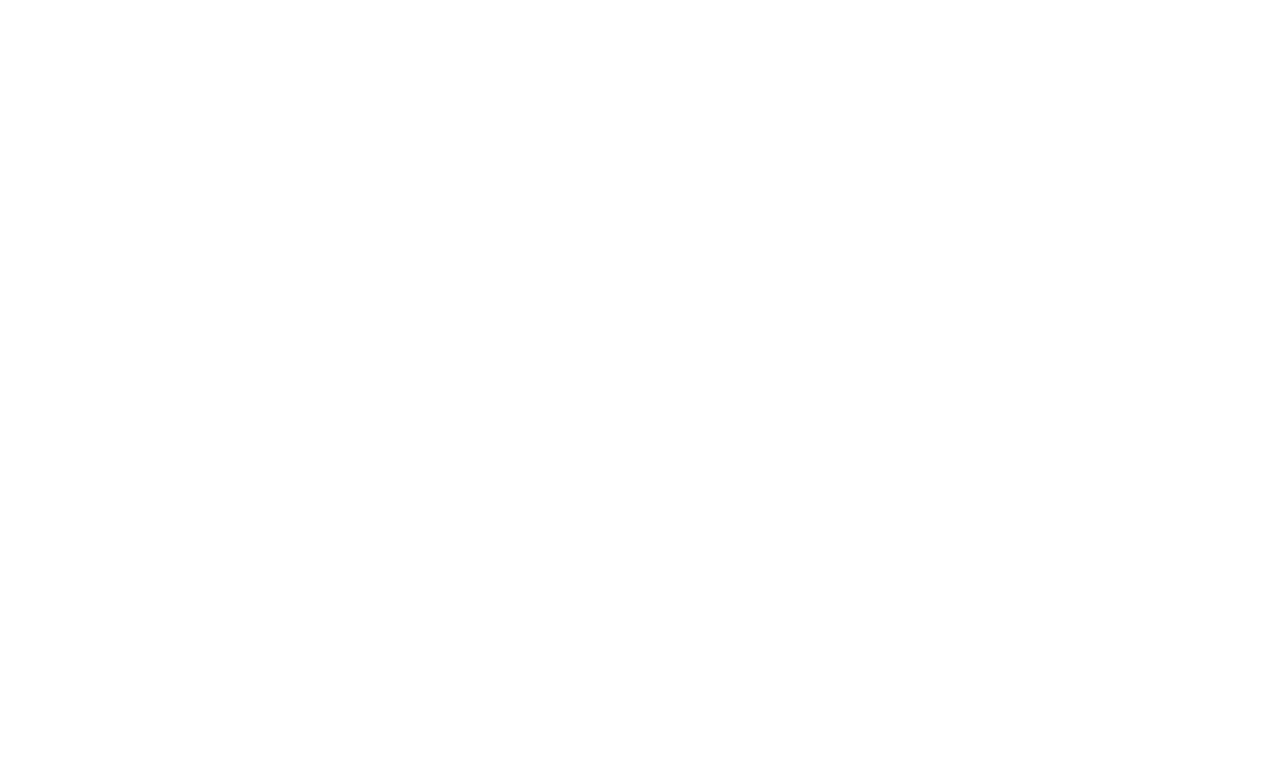
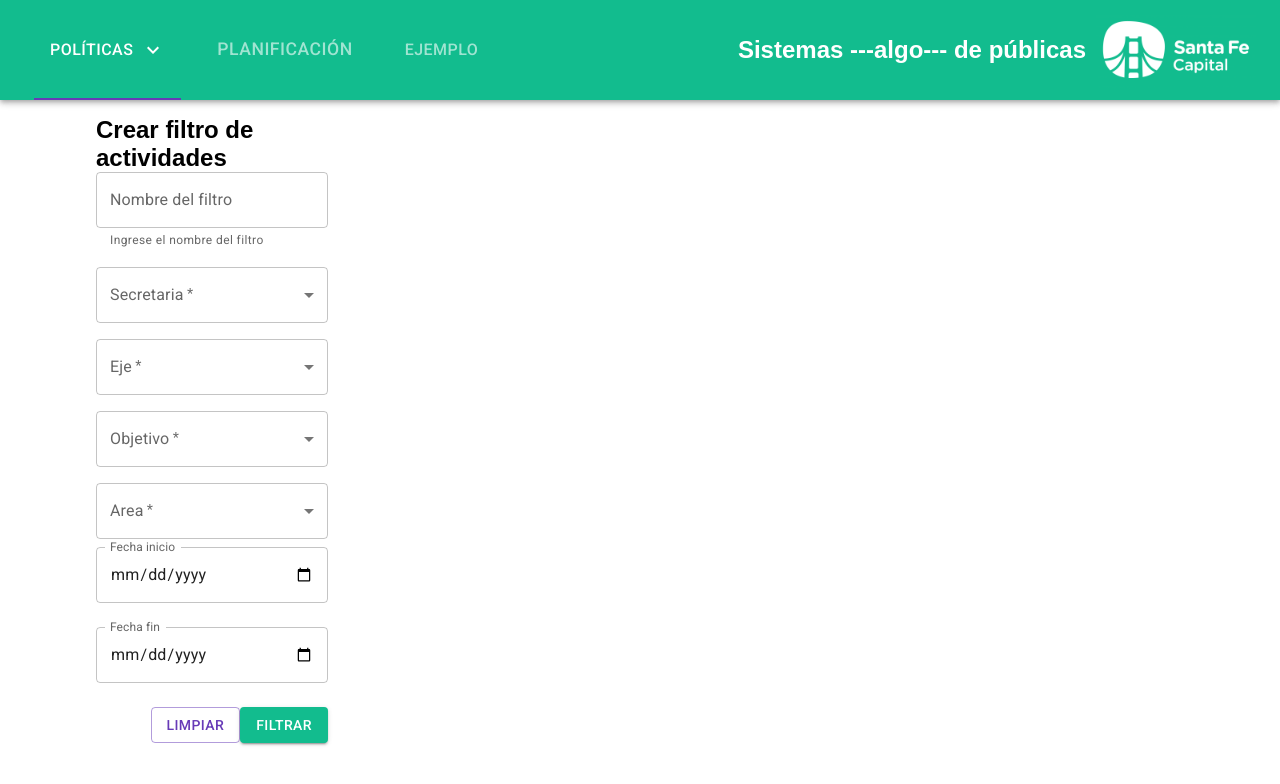
Before and after one commit to Jose-Bracalenti/ProyectoGantt, a React (Vite) app in the folder Proyecto-gantt-front/: page /planificacion in a window 1280 px wide. Before the commit this address had no page. Shown: the top 784 px of the page. Built offline with nearby package versions, Linux system fonts and the light colour scheme.

Commit message:
Avanzada pestaña de planificacion

```diff
--- a/Proyecto-gantt-front/src/App.jsx
+++ b/Proyecto-gantt-front/src/App.jsx
@@ -1,6 +1,6 @@
 import { Routes, Route } from "react-router-dom/dist";
 import NavBar2 from "./about/NavBar2";
-import { CrearPolitica, VerPoliticas, Contact, Ejemplo, Login } from "./pages";
+import { Planificacion, CrearPolitica, VerPoliticas, Contact, Ejemplo, Login } from "./pages";
 
 function App() {
   return (
@@ -13,6 +13,7 @@
           <Route path="/verPoliticas" element={<VerPoliticas />} />
           <Route path="/contact" element={<Contact />} />
           <Route path="/ejemplo" element={<Ejemplo />} />
+          <Route path="/planificacion" element={<Planificacion />} />
         </Route>
       </Routes>
     </div>
--- a/Proyecto-gantt-front/src/about/NavBar2.jsx
+++ b/Proyecto-gantt-front/src/about/NavBar2.jsx
@@ -51,7 +51,7 @@
                                 sx={sx}
                                 label="Planificación"
                                 component={NavLink}
-                                to="/Planificación"
+                                to="/Planificacion"
                                 value="2"
                             />
                             <Tab
--- /dev/null
+++ b/Proyecto-gantt-front/src/pages/Planificacion/Planificacion.jsx
@@ -0,0 +1,21 @@
+import "./Planificacion.css"
+import { Grid } from "@mui/material";
+import FiltroActividades from "./components/FiltroActividades";
+export const Planificacion = () => {
+    return (
+        <form>
+        <div style={{ display: 'flex' , marginY:'1rem'}}>
+            <Grid container spacing={10} sx={{marginX:'1rem'}}>
+                <Grid item xs={3}>
+
+                    <FiltroActividades />
+                </Grid>
+                <Grid item xs={9}>
+                </Grid>
+            </Grid>
+
+        </div>
+        </form>
+    );
+}
+export default Planificacion;
--- /dev/null
+++ b/Proyecto-gantt-front/src/pages/Planificacion/components/FiltroActividades.jsx
@@ -0,0 +1,148 @@
+import React, { useState } from 'react';
+import { TextField, Box, Button, Snackbar, Alert, IconButton } from '@mui/material';
+import SelectList from './SelectList'; // Assuming SelectList is correctly implemented and imported
+import CloseIcon from '@mui/icons-material/Close';
+
+const FiltroActividades = () => {
+  const [nombre, setNombre] = useState('');
+  const [secretaria, setSecretaria] = useState('');
+  const [eje, setEje] = useState('');
+  const [objetivo, setObjetivo] = useState('');
+  const [descripcion, setDescripcion] = useState('');
+  const [costo, setCosto] = useState('');
+  const [nombreVacio, setNombreVacio] = useState(false);
+  const [openAlerta, setOpenAlerta] = useState(false);
+  const [alertaServidor, setAlertaServidor] = useState({});
+  const [area, setArea] = useState('');
+  const [fechaInicio, setFechaInicio] = useState('');
+  const [fechaFin, setFechaFin] = useState('');
+
+  const handleLimpiar = () => {
+    setNombre('');
+    setSecretaria('');
+    setEje('');
+    setObjetivo('');
+    setDescripcion('');
+    setCosto('');
+  };
+
+  return (
+    <div>
+      <Snackbar
+        anchorOrigin={{
+          vertical: 'bottom',
+          horizontal: 'center',
+        }}
+        open={openAlerta}
+        autoHideDuration={6000}
+        onClose={() => setOpenAlerta(false)}
+      >
+        <Alert
+          onClose={() => setOpenAlerta(false)}
+          severity={alertaServidor.status}
+          sx={{ width: '100%' }}
+          action={
+            <IconButton
+              size="small"
+              aria-label="close"
+              color="inherit"
+              onClick={() => setOpenAlerta(false)}
+            >
+              <CloseIcon fontSize="small" />
+            </IconButton>
+          }
+        >
+          {alertaServidor.mensaje}
+        </Alert>
+      </Snackbar>
+
+      <h2>Crear filtro de actividades</h2>
+      <div style={{ display: 'flex', flexDirection: 'column'}}>
+        <TextField
+          id="nombre"
+          label="Nombre del filtro"
+          type="text"
+          variant="outlined"
+          fullWidth
+          helperText="Ingrese el nombre del filtro"
+          sx={{ marginBottom: 1, marginRight: 1 }}
+          value={nombre}
+          onChange={(e) => {
+            setNombre(e.target.value);
+            setNombreVacio(false);
+          }}
+          onBlur={(e) => {
+            if (e.target.value === '') setNombreVacio(true);
+            else setNombreVacio(false);
+          }}
+        />
+        <SelectList
+          nombre="Secretaria"
+          list={[] /* Provide the list of secretarias */}
+          stateComponent={secretaria}
+          setState={setSecretaria}
+          sx={{ marginBottom: 1, marginRight: 3 }}
+        />
+        <SelectList
+          nombre="Eje"
+          list={[] /* Provide the list of ejes */}
+          stateComponent={eje}
+          setState={setEje}
+          sx={{ marginBottom: 1, marginRight: 1 }}
+        />
+        <SelectList
+          nombre="Objetivo"
+          list={[] /* Provide the list of objetivos */}
+          stateComponent={objetivo}
+          setState={setObjetivo}
+          sx={{ marginBottom: 1, marginRight: 1 }}
+        />
+        <SelectList
+          nombre="Area"
+          list={[] /* Provide the list of objetivos */}
+          stateComponent={area}
+          setState={setArea}
+          sx={{ marginBottom: 1, marginRight: 1 }}
+        />
+        <TextField
+          id="fechaInicio"
+          label="Fecha inicio"
+          type="date"
+          variant="outlined"
+          fullWidth
+          InputLabelProps={{
+            shrink: true,
+          }}
+          sx={{ marginBottom: 3, marginRight: 1 }}
+          value={fechaInicio}
+          onChange={(e) => setFechaInicio(e.target.value)}
+        />
+        <TextField
+          id="fechaFin"
+          label="Fecha fin"
+          type="date"
+          variant="outlined"
+          fullWidth
+          InputLabelProps={{
+            shrink: true,
+          }}
+          sx={{ marginBottom: 1, marginRight: 1 }}
+          value={fechaFin}
+          onChange={(e) => setFechaFin(e.target.value)}
+        />
+      </div>
+
+      <Box sx={{ display: 'flex', justifyContent: 'flex-end', marginTop: 2 }}>
+        <Button variant="outlined" color="secondary" onClick={handleLimpiar}>
+          Limpiar
+        </Button>
+        <Button variant="contained" color="primary" >
+          Filtrar
+        </Button>
+      </Box>
+
+    </div>
+  );
+};
+
+export default FiltroActividades;
--- /dev/null
+++ b/Proyecto-gantt-front/src/pages/Planificacion/components/SelectList.jsx
@@ -0,0 +1,43 @@
+import InputLabel from '@mui/material/InputLabel';
+import MenuItem from '@mui/material/MenuItem';
+import FormControl from '@mui/material/FormControl';
+import Select from '@mui/material/Select';
+
+import PropTypes from 'prop-types';
+
+const SelectList = ({list ,stateComponent, setState, nombre }) => {
+
+  const handleChange = (event) => {
+    setState(event.target.value);
+  };
+  const id1 = 'demo-simple-select-standard-label-' + nombre;
+  return (
+    <div>
+      <FormControl fullWidth sx={{marginY: 1, minWidth: 120 }}>
+        <InputLabel required id={id1}>{nombre}</InputLabel>
+        <Select
+          labelId="demo-simple-select-standard-label"
+          id={id1}
+          value={stateComponent}
+          onChange={handleChange}
+          label={nombre}
+
+        >
+          {list.map((item) => (
+            <MenuItem key={item.id} value={item.id}>
+              {item.nombre}
+            </MenuItem>
+          ))}
+        </Select>
+      </FormControl>
+    </div>
+  );
+}
+
+SelectList.propTypes = {
+  stateComponent: PropTypes.any,
+  setState: PropTypes.func,
+  nombre: PropTypes.string,
+  list: PropTypes.array
+};
+export default SelectList;
--- a/Proyecto-gantt-front/src/pages/index.js
+++ b/Proyecto-gantt-front/src/pages/index.js
@@ -1,4 +1,5 @@
 export * from "./CrearPolitica/CrearPolitica"
+export * from "./Planificacion/Planificacion.jsx"
 export * from "./Contact"
 export * from "./Ejemplo"
 export * from "./VerPoliticas/VerPoliticas.jsx"
```
Also changed, not shown: Proyecto-gantt-front/src/pages/Planificacion/Planificacion.css (added).
